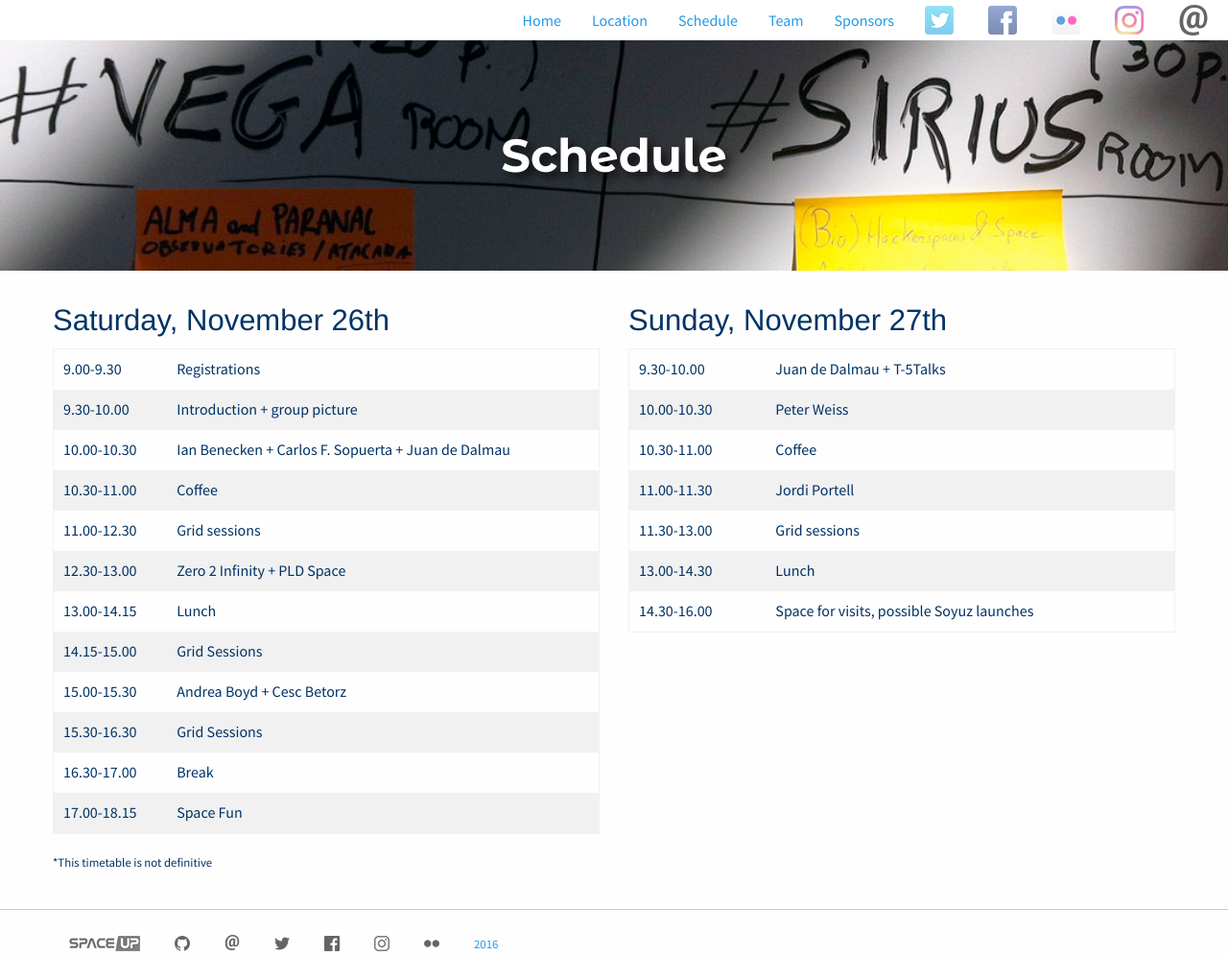
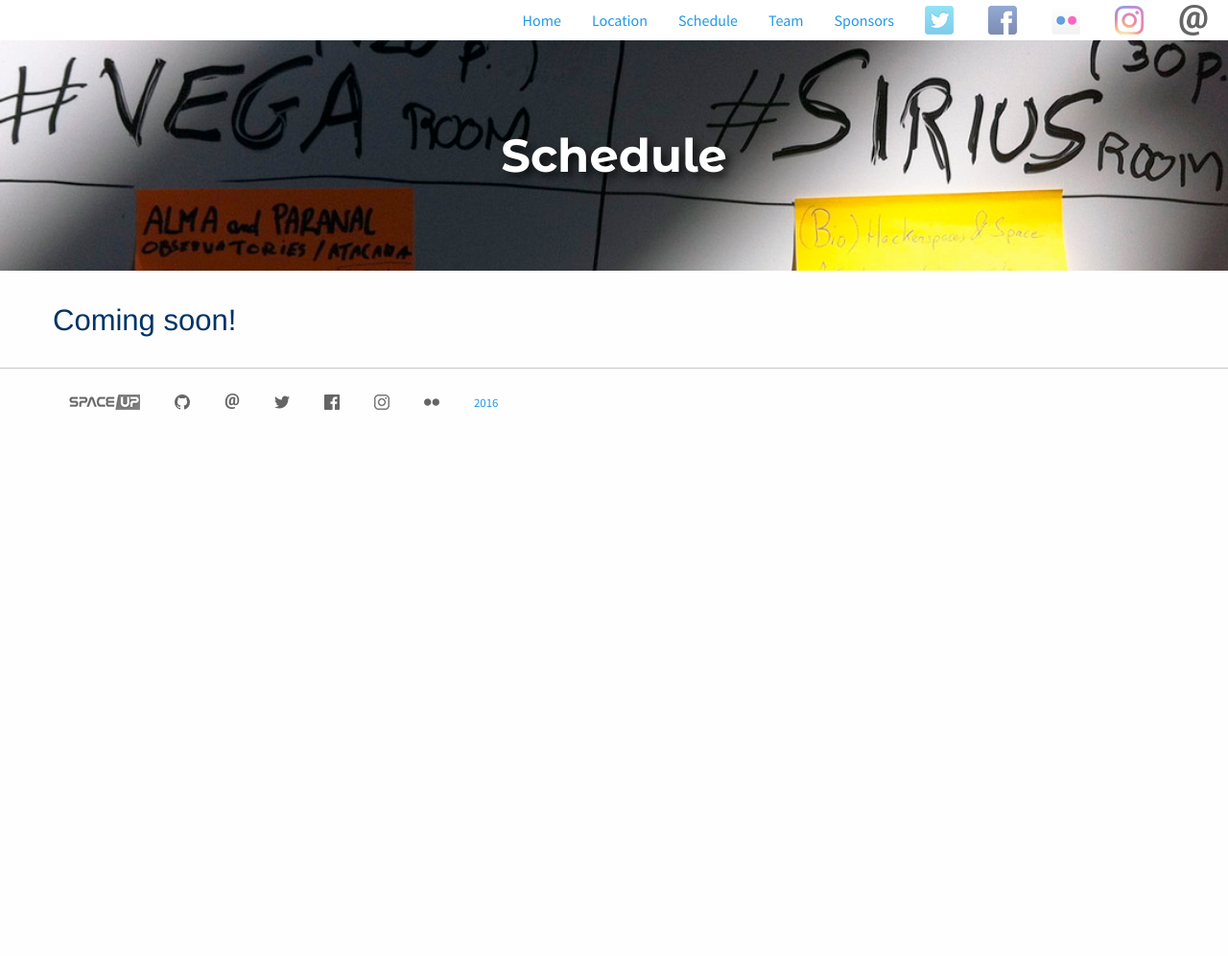
Before and after one commit to xuanxu/spaceup_bcn, a Jekyll site: the page built from schedule.html, in a window 1280 px wide. Shown: the whole page at 96% size. Built offline with Jekyll 4.4.1, drawn with Linux system fonts in a browser that asks for light colours; after the commit the page ends 900 px from its top, so only the background shows below that.

Commit message:
Clear registration and schedule

```diff
--- a/schedule.html
+++ b/schedule.html
@@ -8,100 +8,7 @@ permalink: /schedule/
 </div>
 
 <div class="row">
-  <div class="medium-6 columns">
-    <h3>Saturday, November 26th </h2>
-    <table>
-      <tbody>
-        <tr>
-          <td>9.00-9.30</td>
-          <td>Registrations</td>
-        </tr>
-        <tr>
-          <td>9.30-10.00</td>
-          <td>Introduction + group picture</td>
-        </tr>
-        <tr>
-          <td>10.00-10.30</td>
-          <td>Ian Benecken + Carlos F. Sopuerta + Juan de Dalmau</td>
-        </tr>
-        <tr>
-          <td>10.30-11.00</td>
-          <td>Coffee</td>
-        </tr>
-        <tr>
-          <td>11.00-12.30</td>
-          <td>Grid sessions</td>
-        </tr>
-        <tr>
-          <td>12.30-13.00</td>
-          <td>Zero 2 Infinity + PLD Space</td>
-        </tr>
-        <tr>
-          <td>13.00-14.15</td>
-          <td>Lunch</td>
-        </tr>
-        <tr>
-          <td>14.15-15.00</td>
-          <td>Grid Sessions</td>
-        </tr>
-        <tr>
-          <td>15.00-15.30</td>
-          <td>Andrea Boyd + Cesc Betorz</td>
-        </tr>
-        <tr>
-          <td>15.30-16.30</td>
-          <td>Grid Sessions</td>
-        </tr>
-        <tr>
-          <td>16.30-17.00</td>
-          <td>Break</td>
-        </tr>
-        <tr>
-          <td>17.00-18.15</td>
-          <td>Space Fun</td>
-        </tr>
-      </tbody>
-    </table>
+  <div class="medium-12 columns">
+    <h3>Coming soon!</h3>
   </div>
-
-  <div class="medium-6 columns">
-    <h3>Sunday, November 27th </h2>
-    <table>
-      <tbody>
-        <tr>
-          <td>9.30-10.00</td>
-          <td>Juan de Dalmau + T-5Talks</td>
-        </tr>
-        <tr>
-          <td>10.00-10.30</td>
-          <td>Peter Weiss</td>
-        </tr>
-        <tr>
-          <td>10.30-11.00</td>
-          <td>Coffee</td>
-        </tr>
-        <tr>
-          <td>11.00-11.30</td>
-          <td>Jordi Portell</td>
-        </tr>
-        <tr>
-          <td>11.30-13.00</td>
-          <td>Grid sessions</td>
-        </tr>
-        <tr>
-          <td>13.00-14.30</td>
-          <td>Lunch</td>
-        </tr>
-        <tr>
-          <td>14.30-16.00</td>
-          <td>Space for visits, possible Soyuz launches</td>
-        </tr>
-      </tbody>
-    </table>
-  </div>
-
 </div>
-
-<div class="row column">
-  <p><small>*This timetable is not definitive</small></p>
-</div>
```
Also changed, not shown: registration.html (+1 -32 lines).
